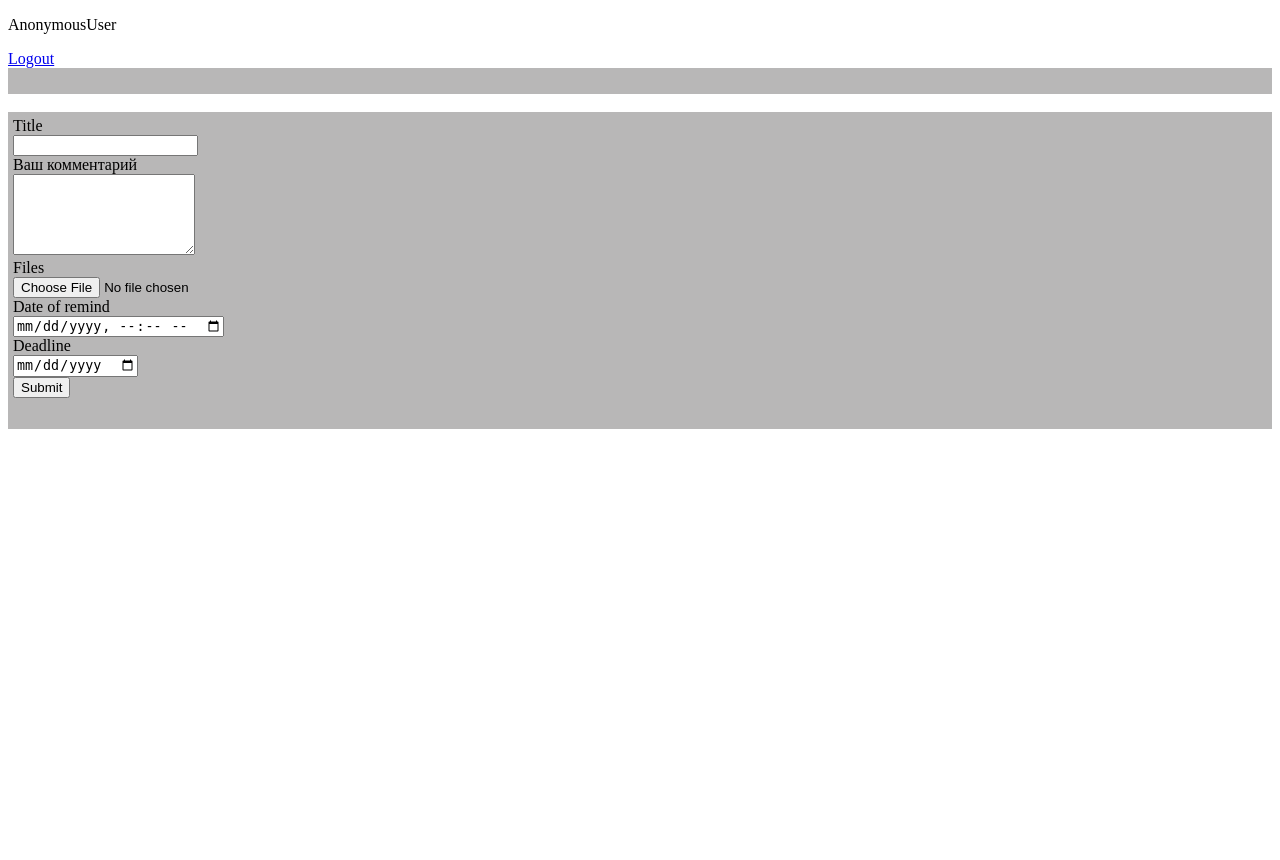
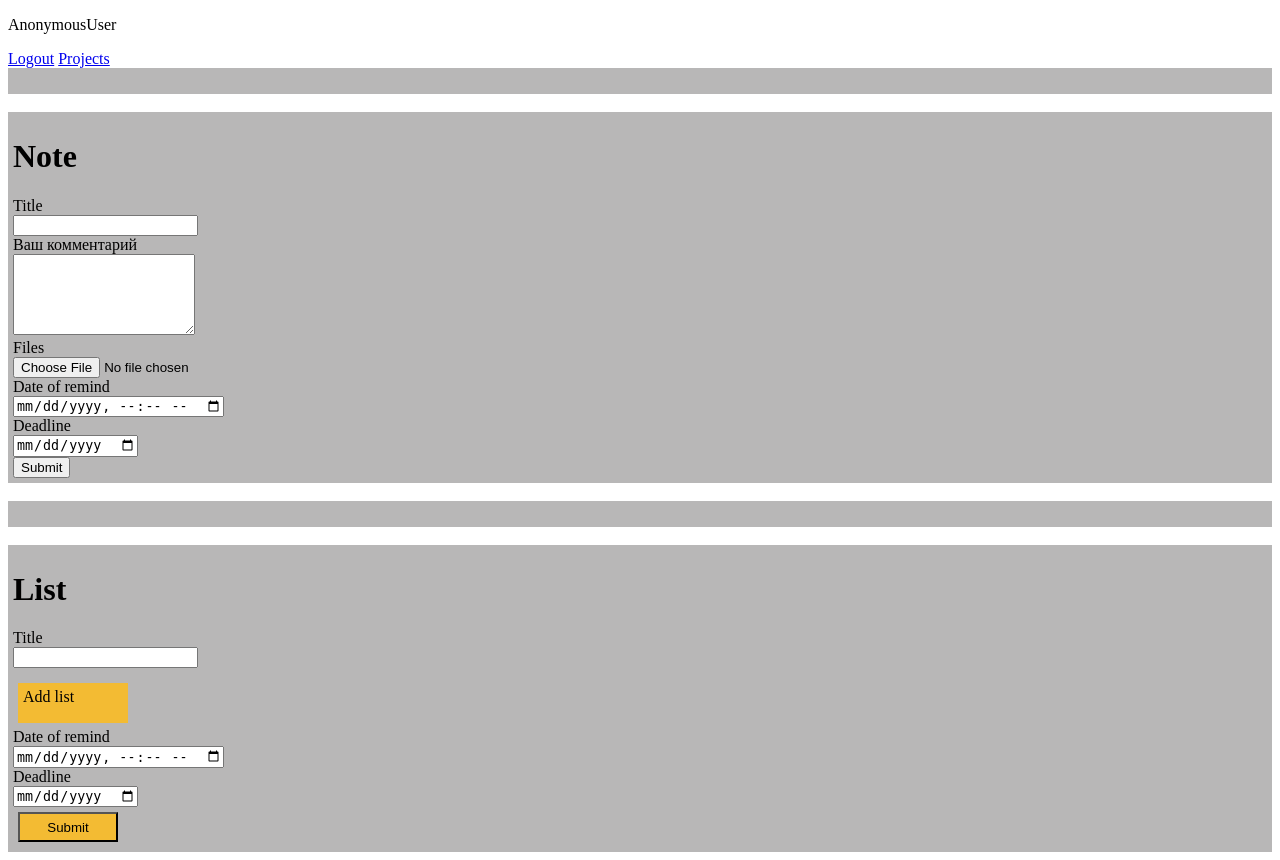
Before and after one commit to PashaKopka/remind, a Django app: template templates/user_page/user_page.html in a window 1280 px wide. Before the commit the page ends 429 px from the top, so only its background shows below. Run offline with Django 3.2, Linux system fonts and the light colour scheme; the template is opened without the code that fills it, so the values that code supplies are empty.

Commit message:
adding projects

```diff
--- /dev/null
+++ b/static/js/script.js
@@ -0,0 +1,56 @@
+$(document).ready(function(){
+
+	var N
+	var note_arr = []
+	var list_arr = []
+	var value = ''
+	N = 0
+
+	$('#add_list').click(function(){
+		$('#list').append('<input type="checkbox"><label><input id="num'+ String(N) +'" class="list_fragments" type="text"></label><br>')
+		N++
+	});
+
+	$("#done_list").click(function() {
+    var value = ''
+		for (var i = 0; i <= N-1; i++) {
+			if ($('#num' + String(i)).is(':checked')){
+				value += 'done=1' + $('#num' + String(i)).val() + '%%_next_%%'
+			}else{
+				value += 'done=0' + $('#num' + String(i)).val() + '%%_next_%%'
+			}
+		}
+    $('#list_input').val(
+			value
+		)
+  });
+
+  $('li.note').click(function(){
+  	$(this).toggleClass('active_note')
+  });
+
+  $('li.list').click(function(){
+  	$(this).toggleClass('active_list')
+  });
+
+  $('#submit').click(function(){
+  	$('.active_note').each(function(){
+  		note_arr.push($(this).val())
+  	})
+  	for (var i = 0; i < note_arr.length; i++) {
+  		value += (String(note_arr[i]) + ' ')
+  	}
+  	$('#note_id').val(value)
+
+  	value = ''
+
+  	$('.active_list').each(function(){
+  		list_arr.push($(this).val())
+  	})
+  	for (var i = 0; i < list_arr.length; i++) {
+  		value += (String(list_arr[i]) + ' ')
+  	}
+  	$('#list_id').val(value)
+  });
+
+});
--- a/templates/user_page/user_page.html
+++ b/templates/user_page/user_page.html
@@ -1,4 +1,5 @@
 {% load filter_tags %}
+{% load static %}
 <!DOCTYPE html>
 <html lang="en">
 <head>
@@ -12,6 +13,20 @@
         background: #B8B7B7;
         padding: 5px;
     }
+    #add_list{
+        width: 100px;
+        height: 30px;
+        background: #F3BB33;
+        cursor: pointer;
+        margin: 5px;
+    }
+    #done_list{
+        width: 100px;
+        height: 30px;
+        background: #F3BB33;
+        cursor: pointer;
+        margin: 5px;
+    }
 
 
 
@@ -20,6 +35,7 @@
 <p>{{ request.user }}</p>
 
 <a href="{% url 'logout' %}">Logout</a>
+<a href="{% url 'projects' %}">Projects</a>
 
 <div>
 
@@ -37,44 +53,47 @@
 
 <div>
 
+    <h1>Note</h1>
+
     <form action="{% url 'add_note' request.user.get_username %}" method="post">
         {% csrf_token %}
 
-        <label for="title">Title</label><br>
-        <input type="text" id="title" name="title"><br>
+        <label>Title</label><br>
+        <input type="text" name="title"><br>
 
-        <label for="contactcomment" class="editContent">Ваш комментарий</label><br>
-        <textarea rows="5" name="text" id="contactcomment" required=""></textarea><br>
+        <label class="editContent">Ваш комментарий</label><br>
+        <textarea rows="5" name="text" required=""></textarea><br>
 
-        <label for="files">Files</label><br>
-        <input type="file" id="files" name="files"><br>
+        <label>Files</label><br>
+        <input type="file" name="files"><br>
 
-        <label for="remind">Date of remind</label><br>
-        <input type="datetime-local" id="remind" name="remind"><br>
+        <label>Date of remind</label><br>
+        <input type="datetime-local" name="remind"><br>
 
-        <label for="deadline">Deadline</label><br>
-        <input type="date" id="deadline" name="deadline"><br>
+        <label>Deadline</label><br>
+        <input type="date" name="deadline"><br>
 
 
         <input type="submit">
     </form>
 
 </div>
-
+<br>
 <div>
     <ul>
         {% for list in lists_list %}
         <li>
             <h4>{{ list.title }}</h4>
             {% with list.list|split:"%%_next_%%" as array %}
+                <div>
                     {% for string in array %}
-            <div>
-                {% if string|slice:":6" == 'done=1' %}
+                        {% if string == '' %}
+                        {% elif string|slice:":6" == 'done=1' %}
                             <input type="checkbox" checked>
-                <label>{{ string|slice:"6:" }}</label>
+                            <label>{{ string|slice:"6:" }}</label><br>
                         {% else %}
                             <input type="checkbox">
-                <label>{{ string|slice:"6:" }}</label>
+                            <label>{{ string|slice:"6:" }}</label><br>
                         {% endif %}
                     {% endfor %}
                 </div>
@@ -83,6 +102,38 @@
         {% endfor %}
     </ul>
 </div>
+<br>
+<div>
+
+    <h1>List</h1>
+
+    <form action="{% url 'add_list' request.user.get_username %}" method="post">
+        {% csrf_token %}
+
+        <label>Title</label><br>
+        <input type="text" name="title"><br>
+
+        <input id="list_input" type="hidden" name="list" value="">
+
+        <div id="list">
+
+        </div>
+        <div id="add_list">Add list</div>
+
+        <label>Date of remind</label><br>
+        <input type="datetime-local" name="remind"><br>
+
+        <label>Deadline</label><br>
+        <input type="date" name="deadline"><br>
+
+
+        <input id="done_list" type="submit">
+    </form>
+
+</div>
+
+<script src="https://ajax.googleapis.com/ajax/libs/jquery/1.12.4/jquery.min.js"></script>
+<script src="{% static 'js/script.js' %}"></script>
 
 
 </body>
--- a/user_page/urls.py
+++ b/user_page/urls.py
@@ -6,5 +6,8 @@ urlpatterns = [
     path('login/', views.LoginView.as_view(), name='login'),
     path('signin/', views.SignInView.as_view(), name='signin'),
     path('logout/', views.LogoutView.as_view(), name='logout'),
+    path('projects/', views.ProjectsView.as_view(), name='projects'),
     path('add_note/<slug:username>/', views.AddNoteView.as_view(), name='add_note'),
+    path('add_list/<slug:username>/', views.AddListView.as_view(), name='add_list'),
+    path('add_project/<slug:username>/', views.AddProjectView.as_view(), name='add_project'),
 ]
```
Also changed, not shown: templates/user_page/projects_list.html (added, +69 -0 lines), user_page/forms.py (+25 -1 lines), user_page/models.py (+13 -7 lines), user_page/views.py (+51 -4 lines), db.sqlite3. Lines whose indentation alone changed are shown as unchanged.
